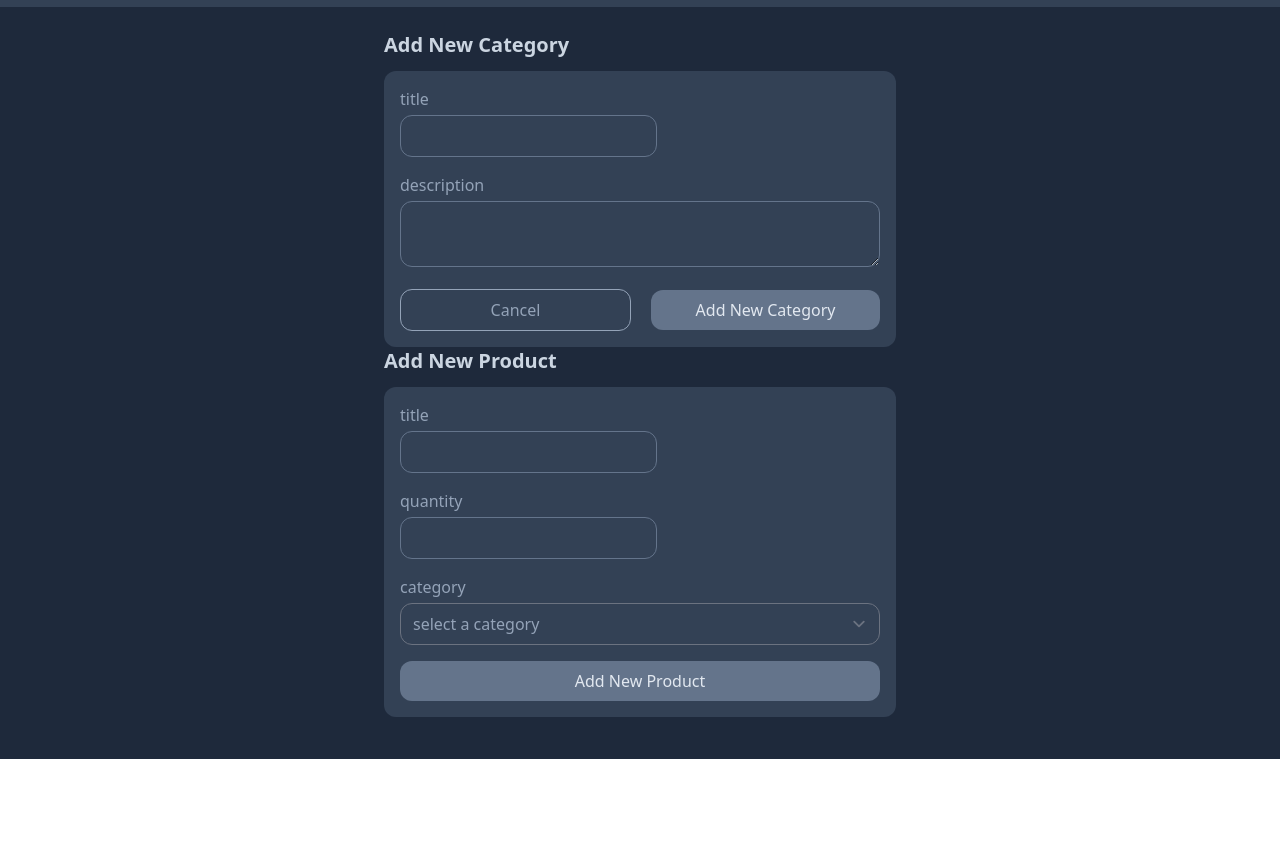
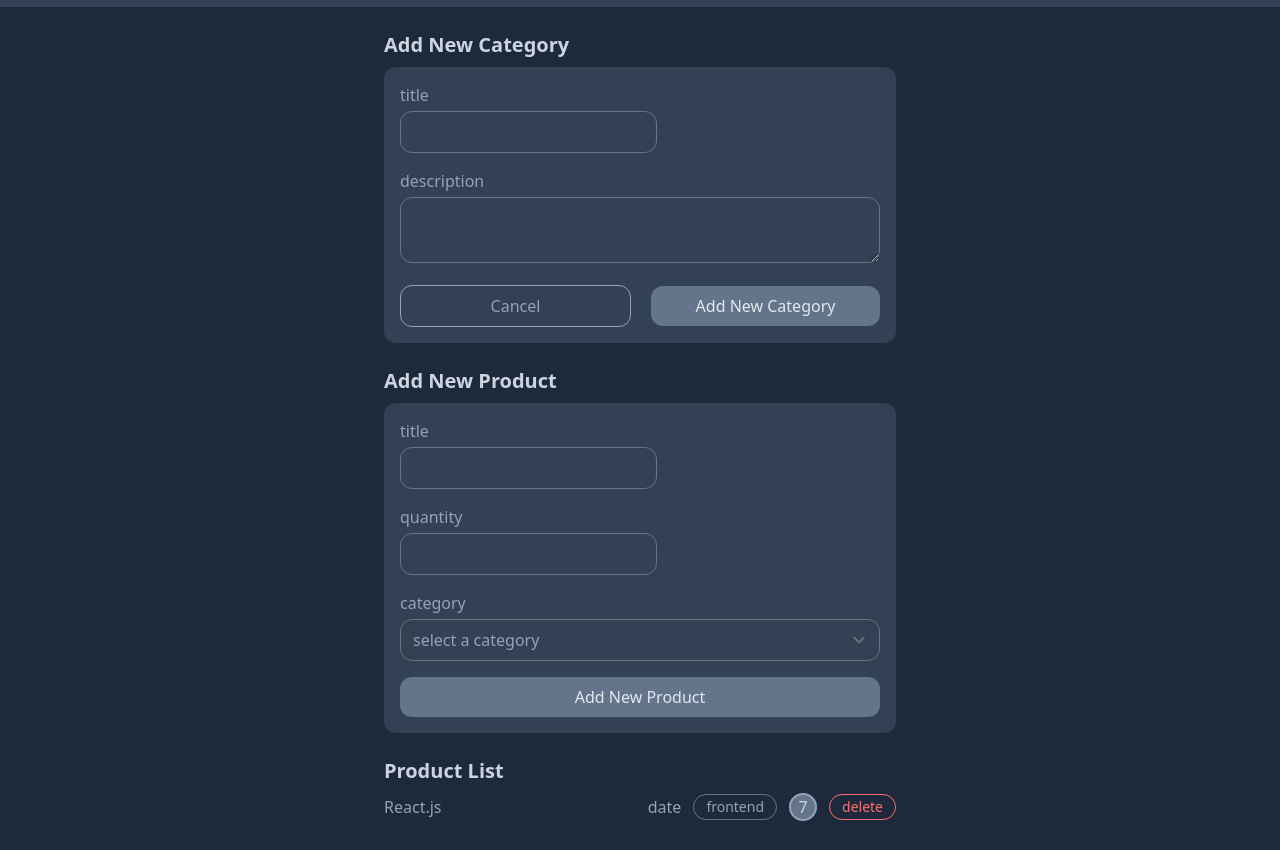
Before and after one commit to Mohammad-Bereymi/Inventory-App-using-tailwind-JS, a website: page public/index.html in a window 1280 px wide. Shown: the part 41-891 px from the top of the page. Before the commit the page ends 800 px from the top, so only its background shows below. Drawn offline with Linux system fonts and the light colour scheme.

Commit message:
Creating a list of products

```diff
--- a/public/index.html
+++ b/public/index.html
@@ -10,7 +10,7 @@
 </head>
 
 <body>
-    <div class="bg-slate-800 h-screen w-screen">
+    <div class="bg-slate-800 min-h-screen">
         <!--app bar-->
         <div class="h-12 flex items-center justify-center gap-x-4 bg-slate-700 mb-6">
             <h1 class="text-xl font-bold text-slate-300">Inventory App using Tailwind & Js</h1>
@@ -20,8 +20,8 @@
         <!--app content-->
         <div class="container max-w-lg mx-auto">
             <!--category form-->
-            <div>
-                <h2 class="text-xl text-slate-300 font-bold mb-3">Add New Category</h2>
+            <div class="mb-6">
+                <h2 class="text-xl text-slate-300 font-bold mb-2">Add New Category</h2>
                 <form class="bg-slate-700 p-4 rounded-xl flex flex-col gap-y-4">
                     <div>
                         <label for="category-title" class="block mb-1 text-slate-400">title</label>
@@ -41,8 +41,8 @@
                 </form>
             </div>
             <!--product form-->
-            <div>
-                <h2 class="text-xl text-slate-300 font-bold mb-3">Add New Product</h2>
+            <div class="mb-6">
+                <h2 class="text-xl text-slate-300 font-bold mb-2">Add New Product</h2>
                 <form class="bg-slate-700 p-4 rounded-xl flex flex-col gap-y-4">
                     <div>
                         <label for="product-title" class="block mb-1 text-slate-400">title</label>
@@ -69,6 +69,20 @@
                     </div>
                 </form>
             </div>
+            <!--procuct-list-->
+            <h2 class="text-xl text-slate-300 font-bold mb-2">Product List</h2>
+            <div class="flex items-center justify-between mb-8">
+                <span class="text-slate-400">React.js</span>
+                <div class="flex items-center gap-x-3">
+                    <span class="text-slate-400">date</span>
+                    <span
+                        class="block text-sm px-3 py-0.5 text-slate-400 border border-slate-500 rounded-2xl">frontend</span>
+                    <span
+                        class="flex items-center justify-center w-7 h-7 rounded-full bg-slate-500 text-slate-300 border-2 border-slate-400">7</span>
+                    <button class="border px-3 py-0.5 rounded-2xl border-red-400 text-sm text-red-400">delete</button>
+                </div>
+            </div>
+            <div class="h-20"></div>
         </div>
     </div>
 </body>
```
Also changed, not shown: public/build/tailwind.css.
